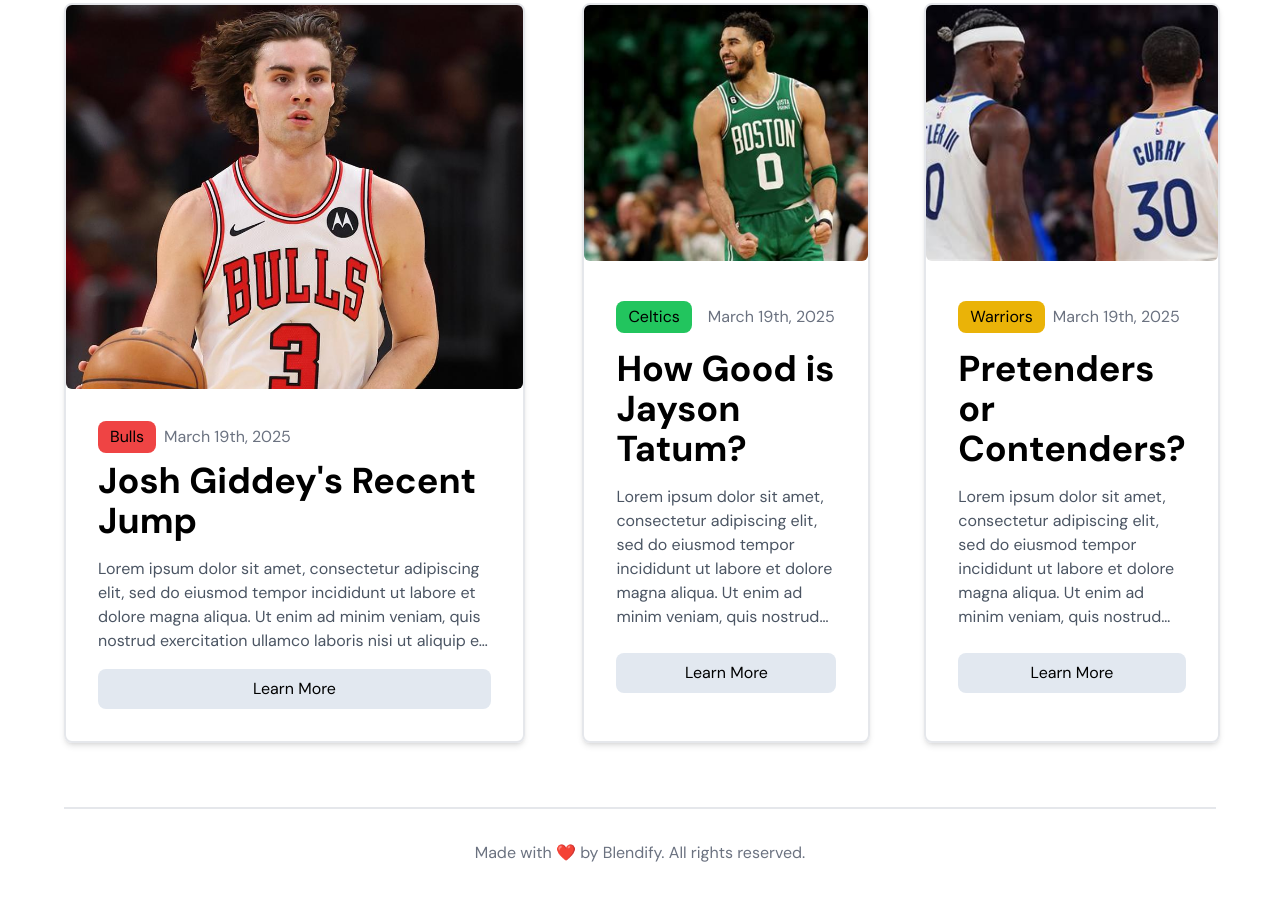
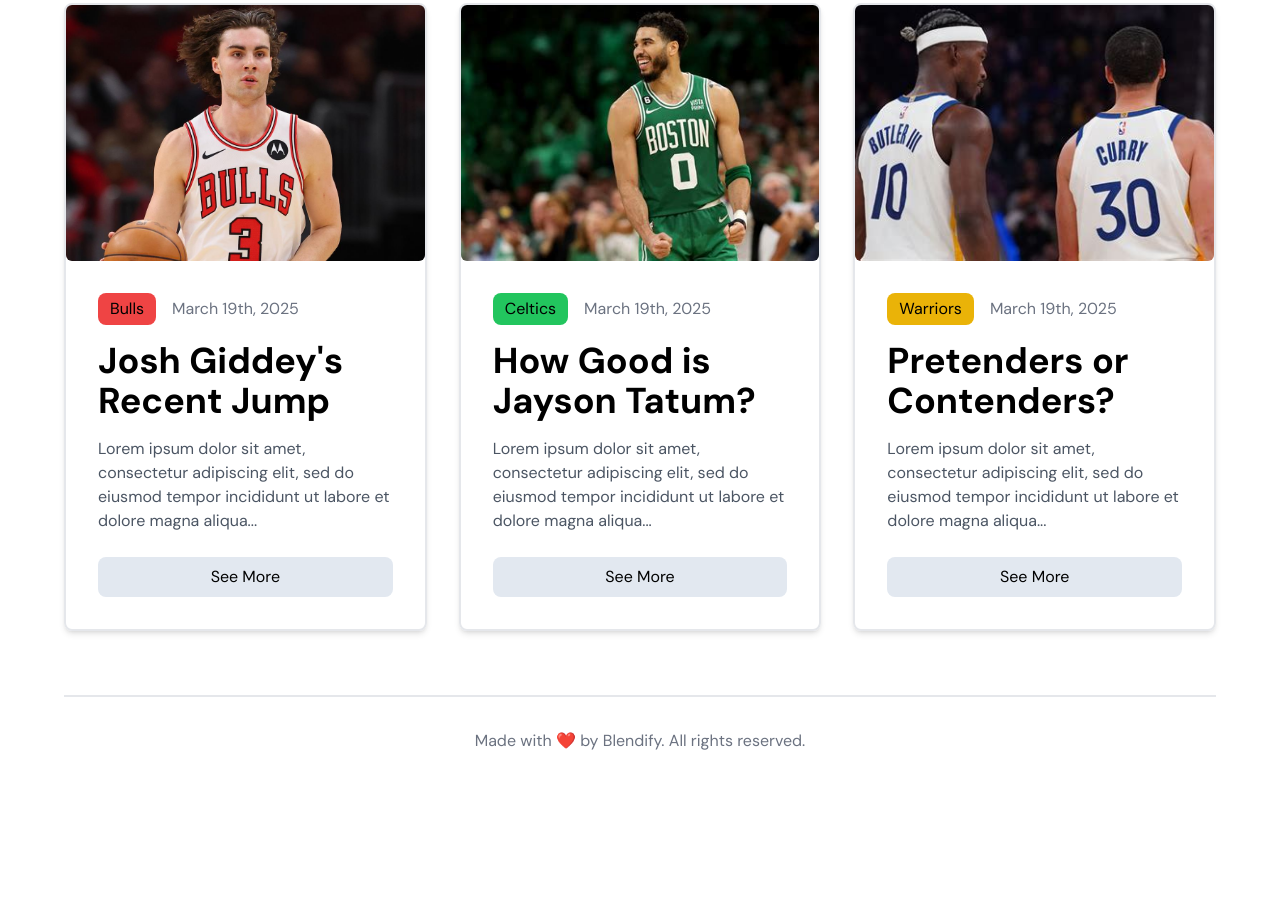
Before and after one commit to Ethanqg0/nba-blog, a website: page src/index.html in a window 1280 px wide. Shown: the part 451-1352 px from the top of the page. After the commit the page ends 1268 px from the top, so only its background shows below. Drawn offline with Linux system fonts and the light colour scheme.

Commit message:
UI: Dynamically render content

```diff
--- /dev/null
+++ b/src/articles.json
@@ -0,0 +1,29 @@
+[
+  {
+    "id": 3,
+    "title": "Josh Giddey's Recent Jump",
+    "team": "Bulls",
+    "teamColor": "bg-red-500",
+    "date": "March 19th, 2025",
+    "image": "./assets/images/giddey.jpeg",
+    "summary": "Lorem ipsum dolor sit amet, consectetur adipiscing elit, sed do eiusmod tempor incididunt ut labore et dolore magna aliqua..."
+  },
+  {
+    "id": 2,
+    "title": "How Good is Jayson Tatum?",
+    "team": "Celtics",
+    "teamColor": "bg-green-500",
+    "date": "March 19th, 2025",
+    "image": "./assets/images/tatum.jpeg",
+    "summary": "Lorem ipsum dolor sit amet, consectetur adipiscing elit, sed do eiusmod tempor incididunt ut labore et dolore magna aliqua..."
+  },
+  {
+    "id": 1,
+    "title": "Pretenders or Contenders?",
+    "team": "Warriors",
+    "teamColor": "bg-yellow-500",
+    "date": "March 19th, 2025",
+    "image": "./assets/images/curry.jpeg",
+    "summary": "Lorem ipsum dolor sit amet, consectetur adipiscing elit, sed do eiusmod tempor incididunt ut labore et dolore magna aliqua..."
+  }
+]
--- a/src/index.html
+++ b/src/index.html
@@ -3,7 +3,7 @@
 <head>
     <meta charset="UTF-8">
     <meta name="viewport" content="width=device-width, initial-scale=1.0">
-    <title>Blog - Ethan Gutierrez</title>
+    <title>NBA Blog - Blendify</title>
     <link rel="stylesheet" href="./css/input.css">
     <link rel="stylesheet" href="./css/output.css">
 </head>
@@ -21,54 +21,8 @@
         </nav>
 
         <h1 class="mt-16 text-5xl font-bold">Newest Articles</h1>
-        <section class="w-full flex justify-between bg-white">
-            <section class="flex justify-center mt-8 w-2/5">
-                <div class="flex flex-col rounded-lg shadow-md border-2">
-                    <img class="rounded-md h-96 w-full object-cover" src="./assets/images/giddey.jpeg" alt="Josh Giddey" />
-
-                    <div class="p-8 flex flex-col justify-start">
-                        <div class="flex gap-2 items-center">
-                            <p class="bg-red-500 px-3 py-1 rounded-lg">Bulls</p>
-                            <p class="text-gray-500">March 19th, 2025</p>
-                        </div>
-                        <h1 class="font-bold text-4xl mt-2">Josh Giddey's Recent Jump</h1>
-                        <p class="text-gray-600 mt-4 line-clamp-4">Lorem ipsum dolor sit amet, consectetur adipiscing elit, sed do eiusmod tempor incididunt ut labore et dolore magna aliqua. Ut enim ad minim veniam, quis nostrud exercitation ullamco laboris nisi ut aliquip ex ea commodo consequat. Duis aute irure dolor in reprehenderit in voluptate velit esse cillum dolore eu fugiat nulla pariatur. Excepteur sint occaecat cupidatat non proident, sunt in culpa qui officia deserunt mollit anim id est laborum.</p>
-                        <button class="bg-slate-200 px-3 py-2 rounded-lg mt-4 hover:bg-gray-300 transition duration-200">Learn More</button>
-                    </div>
-                </div>
-            </section>
-
-            <section class="flex justify-center mt-8 w-1/4">
-                <div class="flex flex-col rounded-lg shadow-md border-2">
-                    <img class="rounded-md h-64 w-full object-cover" src="./assets/images/tatum.jpeg" alt="Josh Giddey" />
-
-                    <div class="p-8 mt-2 flex flex-col mx-auto">
-                        <div class="flex gap-4 items-center">
-                            <p class="bg-green-500 px-3 py-1 rounded-lg">Celtics</p>
-                            <p class="text-gray-500">March 19th, 2025</p>
-                        </div>
-                        <h1 class="font-bold text-4xl mt-4">How Good is Jayson Tatum?</h1>
-                        <p class="text-gray-600 mt-4 line-clamp-6">Lorem ipsum dolor sit amet, consectetur adipiscing elit, sed do eiusmod tempor incididunt ut labore et dolore magna aliqua. Ut enim ad minim veniam, quis nostrud exercitation ullamco laboris nisi ut aliquip ex ea commodo consequat. Duis aute irure dolor in reprehenderit in voluptate velit esse cillum dolore eu fugiat nulla pariatur. Excepteur sint occaecat cupidatat non proident, sunt in culpa qui officia deserunt mollit anim id est laborum.</p>
-                        <button class="bg-slate-200 px-3 py-2 rounded-lg mt-6 hover:bg-gray-300 transition duration-200">Learn More</button>
-                    </div>
-                </div>
-            </section>
-
-            <section class="flex justify-center mt-8 w-1/4">
-                <div class="flex flex-col rounded-lg shadow-md border-2">
-                    <img class="rounded-md h-64 w-full object-cover" src="./assets/images/curry.jpeg" alt="Josh Giddey" />
-
-                    <div class="p-8 mt-2 flex flex-col justify-start">
-                        <div class="flex gap-2 items-center">
-                            <p class="bg-yellow-500 px-3 py-1 rounded-lg">Warriors</p>
-                            <p class="text-gray-500">March 19th, 2025</p>
-                        </div>
-                        <h1 class="font-bold text-4xl mt-4">Pretenders or Contenders?</h1>
-                        <p class="text-gray-600 mt-4 line-clamp-6">Lorem ipsum dolor sit amet, consectetur adipiscing elit, sed do eiusmod tempor incididunt ut labore et dolore magna aliqua. Ut enim ad minim veniam, quis nostrud exercitation ullamco laboris nisi ut aliquip ex ea commodo consequat. Duis aute irure dolor in reprehenderit in voluptate velit esse cillum dolore eu fugiat nulla pariatur. Excepteur sint occaecat cupidatat non proident, sunt in culpa qui officia deserunt mollit anim id est laborum. </p>
-                        <button class="bg-slate-200 px-3 py-2 rounded-lg mt-6 hover:bg-gray-300 transition duration-200">Learn More</button>
-                    </div>
-                </div>
-            </section>
+        <section id="articlesContainer" class="w-full flex justify-between bg-white gap-8 mt-8">
+        <!-- Dynamic content goes here -->
         </section>
 
         <footer>
@@ -77,5 +31,7 @@
             </div>
         </footer>
     </main>
+
+    <script src="script.js"></script>
 </body>
 </html>
--- /dev/null
+++ b/src/script.js
@@ -0,0 +1,34 @@
+async function loadArticles() {
+  const response = await fetch("./articles.json");
+  const articles = await response.json();
+
+  // Sort articles by descending ID
+  articles.sort((a, b) => b.id - a.id);
+
+  // Get the top 3 most recent posts
+  const recentArticles = articles.slice(0, 3);
+
+  const container = document.getElementById("articlesContainer");
+
+  recentArticles.forEach((article) => {
+    const articleHTML = `
+      <section class="flex-1 flex justify-center">
+        <div class="flex flex-col rounded-lg shadow-md border-2 w-full transform transition duration-300 ease-in-out hover:scale-105 hover:shadow-xl hover:bg-gray-50">
+          <img class="rounded-md h-64 w-full object-cover" src="${article.image}" alt="${article.title}" />
+          <div class="p-8 flex flex-col justify-start">
+            <div class="flex gap-4 items-center">
+              <p class="${article.teamColor} px-3 py-1 rounded-lg">${article.team}</p>
+              <p class="text-gray-500">${article.date}</p>
+            </div>
+            <h1 class="font-bold text-4xl mt-4">${article.title}</h1>
+            <p class="text-gray-600 mt-4 line-clamp-6">${article.summary}</p>
+            <button class="bg-slate-200 px-3 py-2 rounded-lg mt-6 hover:bg-gray-300 transition duration-200">See More</button>
+          </div>
+        </div>
+      </section>
+    `;
+    container.innerHTML += articleHTML;
+  });
+}
+
+loadArticles();
```
Also changed, not shown: src/css/output.css, 1 other file.
